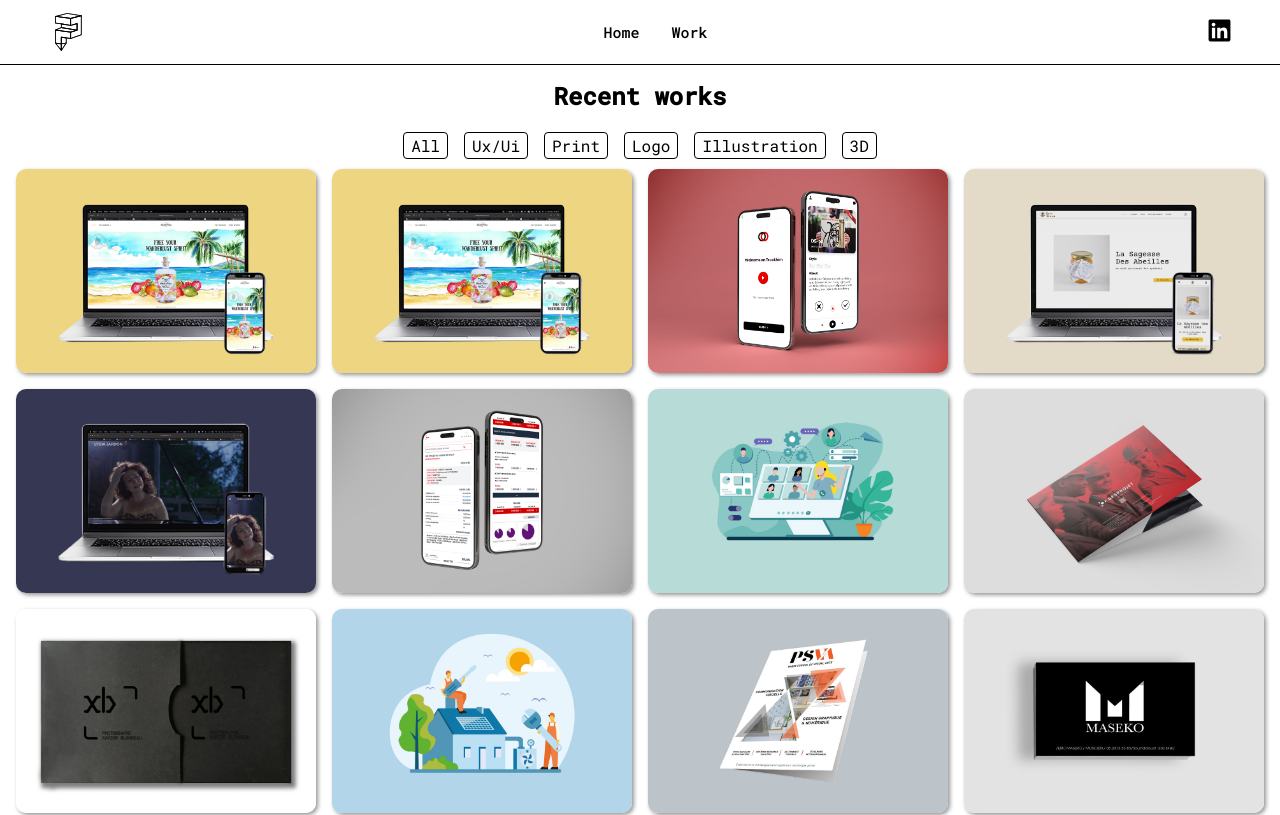
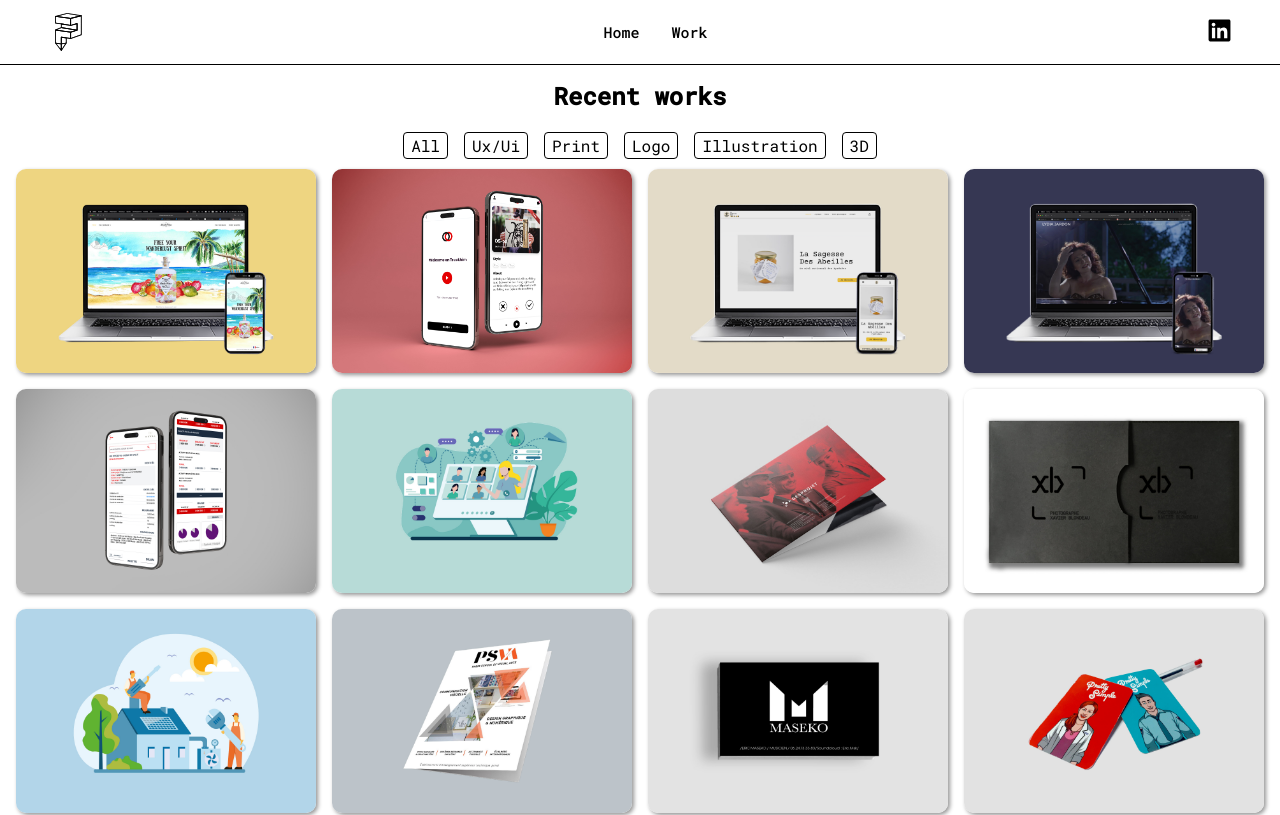
Before and after one commit to gregdevgrhdsg/react-portfolio-greg--v2, a React (Create React App) app: page /#/portfolio in a window 1280 px wide. Shown: the top 815 px of the page. Built offline with nearby package versions, Linux system fonts and the light colour scheme.

Commit message:
delete project 24

```diff
--- a/src/components/portfolio/Menu.js
+++ b/src/components/portfolio/Menu.js
@@ -23,16 +23,7 @@ import BV from '../../assets/projects/bVMup.jpg';
 import BH from '../../assets/projects/beachHouseMup.jpg';
 
 export const Menu=[
-    {
-        id:24,
-        image:BH,
-        title:"Beach House",
-        category:"Ux/Ui",
-        button:"View",
-        link: '/project15',
-    },
-
-    {
+{
     id:23,
     image:BH,
     title:"Beach House",
```
